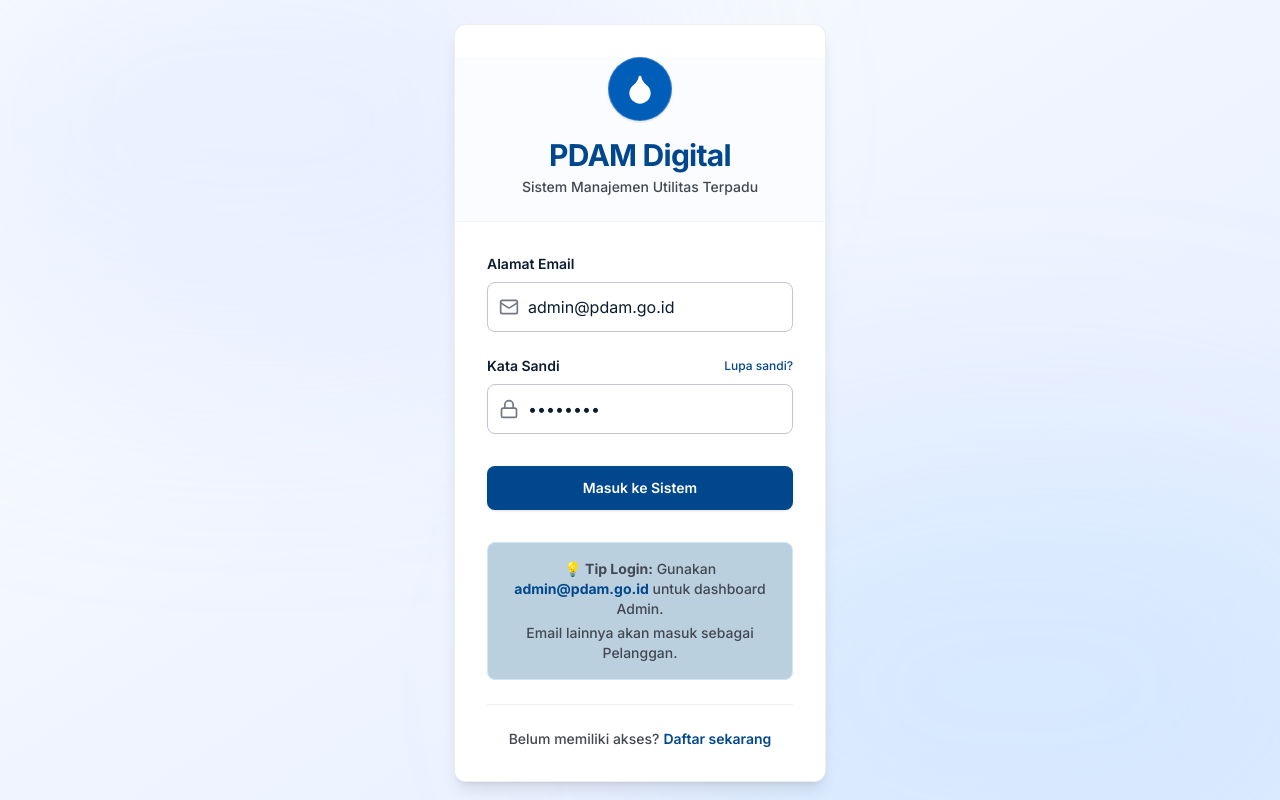
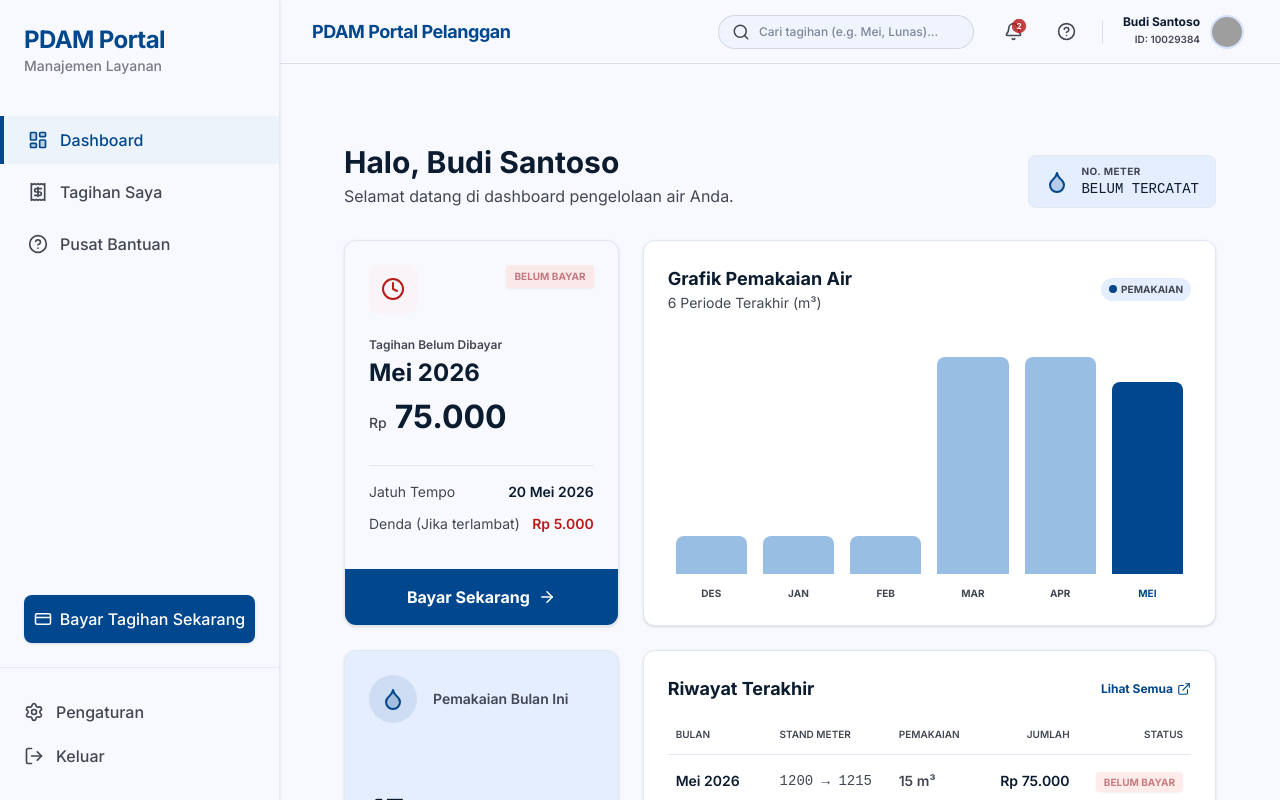
Before and after one commit to mochafri/pdam_digital, a React (Vite) app in the folder frontend/: page /dashboard in a window 1280 px wide. Before the commit this address led to /login. Shown: the top 800 px of the page. Built offline with nearby package versions, Linux system fonts and the light colour scheme; grey boxes are pictures that could not be loaded.

Commit message:
Bypass login and add role switcher

```diff
--- a/frontend/src/App.tsx
+++ b/frontend/src/App.tsx
@@ -71,6 +71,7 @@ interface CustomerLayoutProps {
   setSelectedBill: (bill: Bill | null) => void;
   selectedPaymentMethod: string;
   setSelectedPaymentMethod: (method: string) => void;
+  onSwitchRole: () => void;
 }
 
 function CustomerLayout({
@@ -79,7 +80,8 @@ function CustomerLayout({
   selectedBill,
   setSelectedBill,
   selectedPaymentMethod,
-  setSelectedPaymentMethod
+  setSelectedPaymentMethod,
+  onSwitchRole
 }: CustomerLayoutProps) {
   const [isSidebarOpen, setIsSidebarOpen] = useState(false);
   const navigate = useNavigate();
@@ -116,7 +118,7 @@ function CustomerLayout({
         />
       )}
       <Sidebar currentScreen={currentScreen} navigate={navigateToScreen} isOpen={isSidebarOpen} onClose={() => setIsSidebarOpen(false)} onLogout={handleLogout} />
-      <TopBar user={currentUser} onMenuClick={() => setIsSidebarOpen(true)} onLogout={handleLogout} />
+      <TopBar user={currentUser} onMenuClick={() => setIsSidebarOpen(true)} onLogout={handleLogout} onSwitchRole={onSwitchRole} />
       <main className="lg:ml-[280px] pt-16 transition-all duration-300">
         <div className="p-4 md:p-8 overflow-x-hidden">
           <Routes>
@@ -162,9 +164,10 @@ function CustomerLayout({
 interface AdminLayoutProps {
   currentUser: User;
   setCurrentUser: (user: User | null) => void;
+  onSwitchRole: () => void;
 }
 
-function AdminLayout({ currentUser, setCurrentUser }: AdminLayoutProps) {
+function AdminLayout({ currentUser, setCurrentUser, onSwitchRole }: AdminLayoutProps) {
   const [isSidebarOpen, setIsSidebarOpen] = useState(false);
   const navigate = useNavigate();
   const location = useLocation();
@@ -202,7 +205,7 @@ function AdminLayout({ currentUser, setCurrentUser }: AdminLayoutProps) {
         />
       )}
       <AdminSidebar currentScreen={currentScreen} navigate={navigateToScreen} isOpen={isSidebarOpen} onClose={() => setIsSidebarOpen(false)} onLogout={handleLogout} />
-      <AdminTopBar user={currentUser} onMenuClick={() => setIsSidebarOpen(true)} onLogout={handleLogout} />
+      <AdminTopBar user={currentUser} onMenuClick={() => setIsSidebarOpen(true)} onLogout={handleLogout} onSwitchRole={onSwitchRole} />
       <main className="lg:ml-[280px] pt-16 transition-all duration-300">
         <div className="p-4 md:p-8 overflow-x-hidden">
           <Routes>
@@ -223,15 +226,23 @@ export default function App() {
   const [currentUser, setCurrentUser] = useState<User | null>(() => {
     try {
       const saved = localStorage.getItem('pdam_user');
-      return saved ? JSON.parse(saved) : null;
+      return saved ? JSON.parse(saved) : MOCK_USER;
     } catch (e) {
       localStorage.removeItem('pdam_user');
-      return null;
+      return MOCK_USER;
     }
   });
 
   const [selectedBill, setSelectedBill] = useState<Bill | null>(null);
   const [selectedPaymentMethod, setSelectedPaymentMethod] = useState<string>('bca-va');
+
+  const handleSwitchRole = () => {
+    if (!currentUser) return;
+    const isCurrentlyAdmin = currentUser.role === 'ADMIN';
+    const newUser = isCurrentlyAdmin ? MOCK_USER : MOCK_ADMIN;
+    setCurrentUser(newUser);
+    localStorage.setItem('pdam_user', JSON.stringify(newUser));
+  };
 
   return (
     <BrowserRouter>
@@ -264,6 +275,7 @@ export default function App() {
               setSelectedBill={setSelectedBill}
               selectedPaymentMethod={selectedPaymentMethod}
               setSelectedPaymentMethod={setSelectedPaymentMethod}
+              onSwitchRole={handleSwitchRole}
             />
           </ProtectedRoute>
         } />
@@ -274,6 +286,7 @@ export default function App() {
             <AdminLayout
               currentUser={currentUser!}
               setCurrentUser={setCurrentUser}
+              onSwitchRole={handleSwitchRole}
             />
           </ProtectedRoute>
         } />
--- a/frontend/src/components/AdminTopBar.tsx
+++ b/frontend/src/components/AdminTopBar.tsx
@@ -16,9 +16,10 @@ interface AdminTopBarProps {
   user: User;
   onMenuClick: () => void;
   onLogout?: () => void;
+  onSwitchRole?: () => void;
 }
 
-export const AdminTopBar: FC<AdminTopBarProps> = ({ user, onMenuClick, onLogout }) => {
+export const AdminTopBar: FC<AdminTopBarProps> = ({ user, onMenuClick, onLogout, onSwitchRole }) => {
   const navigate = useNavigate();
   const [isSearchFocused, setIsSearchFocused] = useState(false);
   const [searchQuery, setSearchQuery] = useState('');
@@ -359,6 +360,18 @@ export const AdminTopBar: FC<AdminTopBarProps> = ({ user, onMenuClick, onLogout
                   <span>Manajemen Pelanggan</span>
                 </button>
                 <div className="h-[1px] bg-outline-variant/20 my-1"></div>
+                {onSwitchRole && (
+                    <button
+                      onClick={() => {
+                        onSwitchRole();
+                        setShowProfileDropdown(false);
+                      }}
+                      className="w-full text-left px-3 py-2 text-xs font-bold text-on-surface-variant hover:text-primary hover:bg-primary/5 rounded-lg flex items-center gap-2.5 transition-colors cursor-pointer"
+                    >
+                      <Icons.RefreshCw size={16} />
+                      <span>Ganti ke Pelanggan</span>
+                    </button>
+                  )}
                 <button
                   onClick={() => {
                     if (onLogout) onLogout();
--- a/frontend/src/components/TopBar.tsx
+++ b/frontend/src/components/TopBar.tsx
@@ -7,9 +7,10 @@ interface TopBarProps {
   user: User;
   onMenuClick: () => void;
   onLogout?: () => void;
+  onSwitchRole?: () => void;
 }
 
-export const TopBar: FC<TopBarProps> = ({ user, onMenuClick, onLogout }) => {
+export const TopBar: FC<TopBarProps> = ({ user, onMenuClick, onLogout, onSwitchRole }) => {
   const navigate = useNavigate();
   const [isSearchFocused, setIsSearchFocused] = useState(false);
   const [searchQuery, setSearchQuery] = useState('');
@@ -378,6 +379,18 @@ export const TopBar: FC<TopBarProps> = ({ user, onMenuClick, onLogout }) => {
                     <span>Riwayat Tagihan</span>
                   </button>
                   <div className="h-[1px] bg-outline-variant/20 my-1"></div>
+                  {onSwitchRole && (
+                    <button
+                      onClick={() => {
+                        onSwitchRole();
+                        setShowProfileDropdown(false);
+                      }}
+                      className="w-full text-left px-3 py-2 text-xs font-bold text-on-surface-variant hover:text-primary hover:bg-primary/5 rounded-lg flex items-center gap-2.5 transition-colors cursor-pointer"
+                    >
+                      <Icons.RefreshCw size={16} />
+                      <span>Ganti ke Admin</span>
+                    </button>
+                  )}
                   <button
                     onClick={() => {
                       if (onLogout) onLogout();
```
